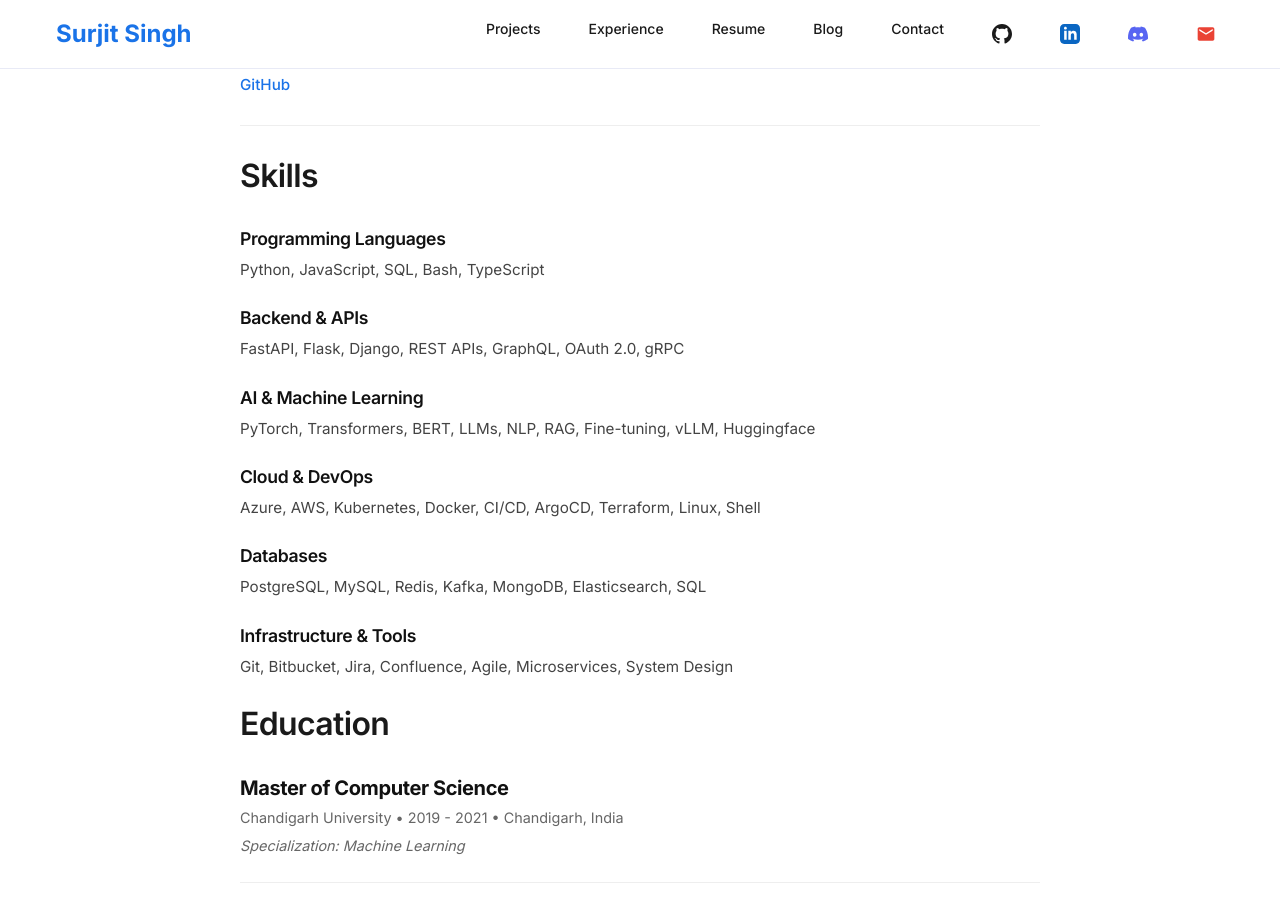
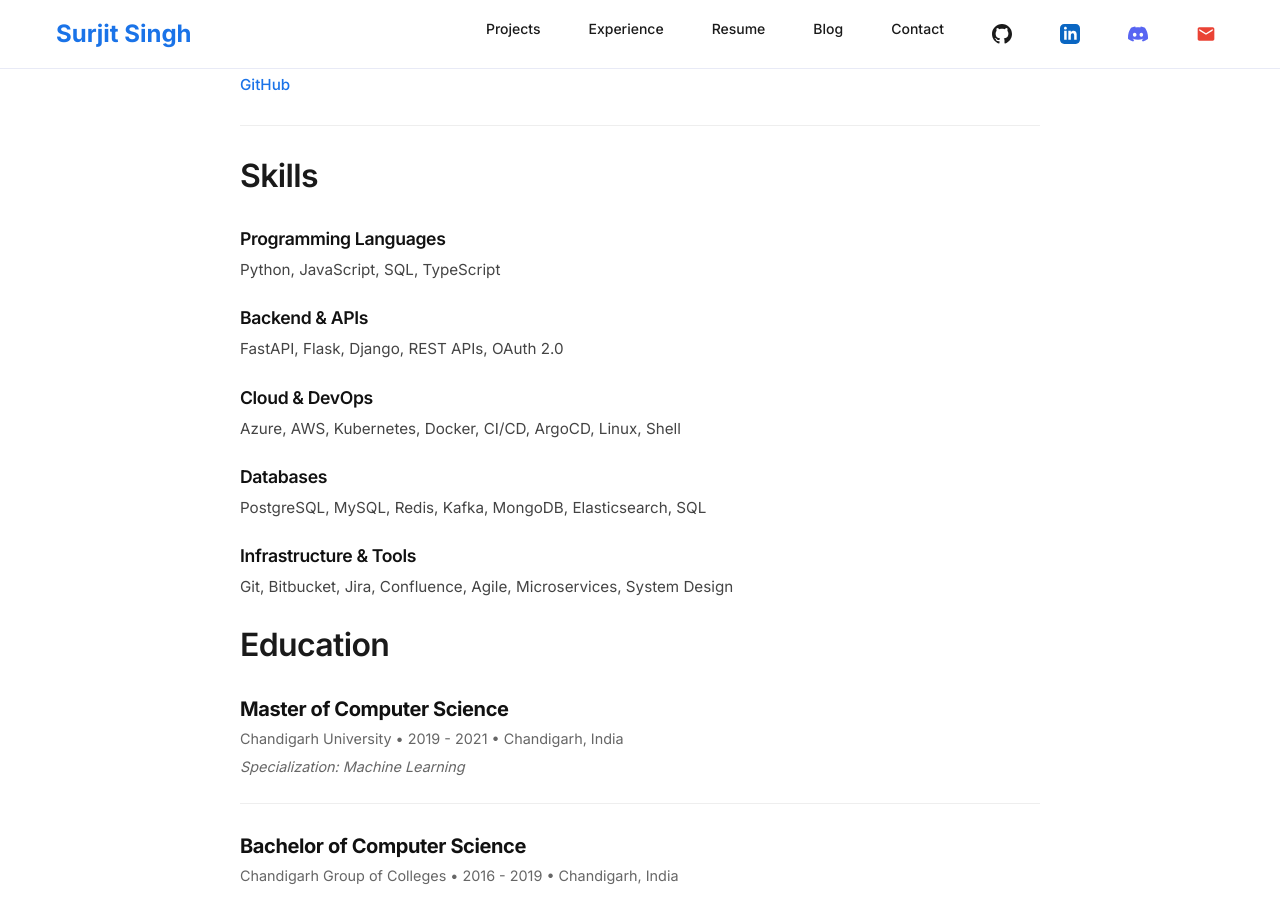
Before and after one commit to surjit7/surjit7.github.io, a Jekyll site: the page built from resume.md, in a window 1280 px wide and 900 px high, scrolled down 3791 px. Built offline with Jekyll 4.4.1, drawn with Linux system fonts in a browser that asks for light colours.

Commit message:
feat: Update skills - remove gRPC, GraphQL, Bash, Terraform
- Removed gRPC, GraphQL, Bash from backend/APIs section
- Removed Terraform from Cloud & DevOps
- Removed duplicate Cloud & DevOps section
- Updated both resume.json and resume.html

Skills now:
- Programming: Python, JavaScript, SQL, TypeScript
- Backend: FastAPI, Flask, Django, REST APIs, OAuth 2.0
- Cloud: Azure, AWS, Kubernetes, Docker, CI/CD, ArgoCD, Linux, Shell

```diff
--- a/_data/resume.json
+++ b/_data/resume.json
@@ -161,11 +161,11 @@
   "skills": {
     "programmingLanguages": {
       "title": "Programming Languages",
-      "tags": ["Python", "JavaScript", "SQL", "Bash", "TypeScript"]
+      "tags": ["Python", "JavaScript", "SQL", "TypeScript"]
     },
     "backend": {
       "title": "Backend & APIs",
-      "tags": ["FastAPI", "Flask", "Django", "REST APIs", "GraphQL", "OAuth 2.0", "gRPC"]
+      "tags": ["FastAPI", "Flask", "Django", "REST APIs", "OAuth 2.0"]
     },
     "aiMl": {
       "title": "AI & Machine Learning",
@@ -173,7 +173,7 @@
     },
     "cloud": {
       "title": "Cloud & DevOps",
-      "tags": ["Azure", "AWS", "Kubernetes", "Docker", "CI/CD", "ArgoCD", "Terraform", "Linux", "Shell"]
+      "tags": ["Azure", "AWS", "Kubernetes", "Docker", "CI/CD", "ArgoCD", "Linux", "Shell"]
     },
     "databases": {
       "title": "Databases",
--- a/_includes/resume.html
+++ b/_includes/resume.html
@@ -78,7 +78,7 @@
           <li>Built fine-grained RBAC system with 100+ permission types</li>
           <li>Achieved 99.99% uptime with distributed architecture</li>
         </ul>
-        <p><a href="https://github.com/surjit7" target="_blank">GitHub</a></p>
+        <p><a href="https://github.com/surjit7" target="_blank" rel="noopener">GitHub</a></p>
       </div>
 
       <div class="resume-project">
@@ -169,22 +169,17 @@
 
       <div class="resume-skills">
         <h3>Programming Languages</h3>
-        <p>Python, JavaScript, SQL, Bash, TypeScript</p>
+        <p>Python, JavaScript, SQL, TypeScript</p>
       </div>
 
       <div class="resume-skills">
         <h3>Backend & APIs</h3>
-        <p>FastAPI, Flask, Django, REST APIs, GraphQL, OAuth 2.0, gRPC</p>
-      </div>
-
-      <div class="resume-skills">
-        <h3>AI & Machine Learning</h3>
-        <p>PyTorch, Transformers, BERT, LLMs, NLP, RAG, Fine-tuning, vLLM, Huggingface</p>
+        <p>FastAPI, Flask, Django, REST APIs, OAuth 2.0</p>
       </div>
 
       <div class="resume-skills">
         <h3>Cloud & DevOps</h3>
-        <p>Azure, AWS, Kubernetes, Docker, CI/CD, ArgoCD, Terraform, Linux, Shell</p>
+        <p>Azure, AWS, Kubernetes, Docker, CI/CD, ArgoCD, Linux, Shell</p>
       </div>
 
       <div class="resume-skills">
```
Also changed, not shown: 2 other files.
